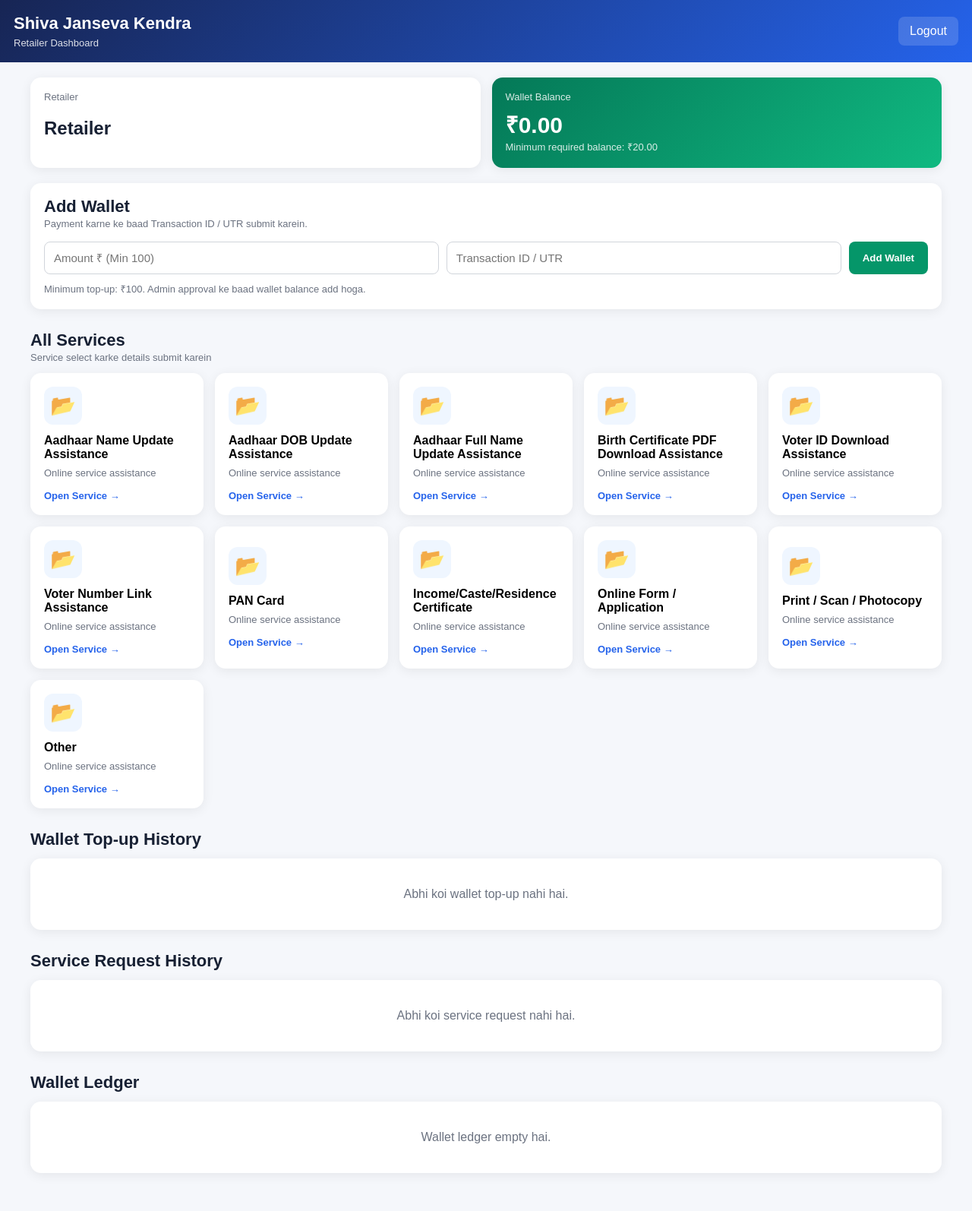
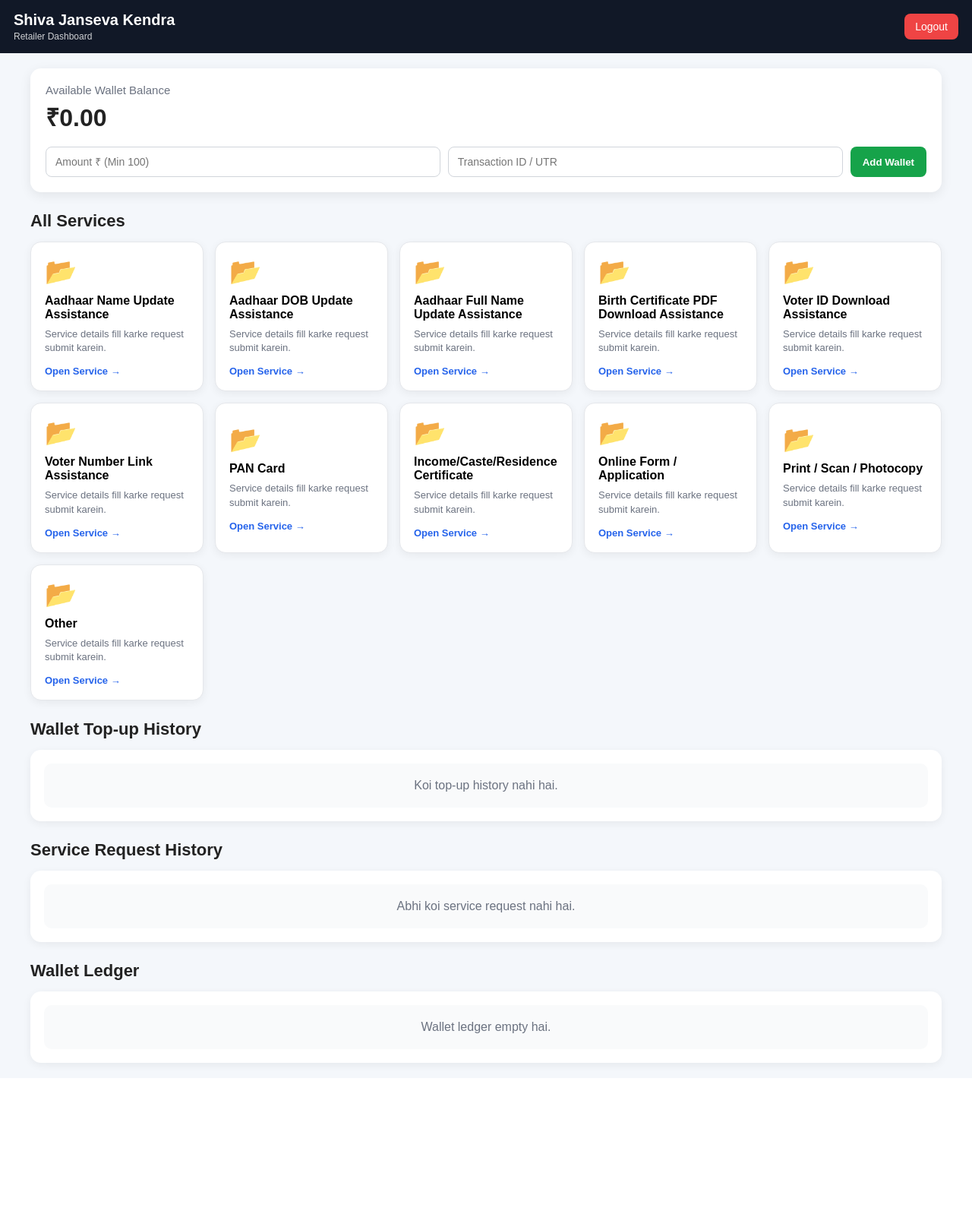
Before and after one commit to toprohitcybercafe-commits/shiava-janseva-kendra, a Flask app: template templates/retailer.html in a window 1280 px wide. Shown: the whole page at 76% size. After the commit the page ends 1408 px from the top, so only its background shows below. Run offline with Flask 3, Linux system fonts and the light colour scheme; the template is opened without the code that fills it, so the values that code supplies are empty.

Commit message:
Update retailer.html

```diff
--- a/templates/retailer.html
+++ b/templates/retailer.html
@@ -13,131 +13,123 @@
         body {
             margin: 0;
             font-family: Arial, sans-serif;
-            background: #f5f7fb;
-            color: #172033;
+            background: #f4f7fb;
+            color: #222;
         }
 
-        .header {
-            background: linear-gradient(135deg, #172554, #2563eb);
+        .topbar {
+            background: #111827;
             color: white;
-            padding: 18px;
+            padding: 15px 18px;
             display: flex;
+            align-items: center;
             justify-content: space-between;
-            align-items: center;
-            gap: 15px;
+            gap: 12px;
             flex-wrap: wrap;
         }
 
-        .brand h1 {
-            margin: 0;
-            font-size: 22px;
+        .brand {
+            font-size: 20px;
+            font-weight: bold;
         }
 
-        .brand p {
-            margin: 5px 0 0;
-            opacity: .85;
-            font-size: 13px;
+        .brand small {
+            display: block;
+            font-size: 12px;
+            font-weight: normal;
+            opacity: .8;
+            margin-top: 3px;
         }
 
         .logout {
+            background: #ef4444;
             color: white;
             text-decoration: none;
-            background: rgba(255,255,255,.15);
-            padding: 10px 15px;
+            padding: 9px 14px;
             border-radius: 8px;
+            font-size: 14px;
         }
 
         .container {
-            width: 94%;
+            width: 95%;
             max-width: 1200px;
-            margin: 20px auto 50px;
+            margin: 20px auto;
         }
 
-        .grid {
-            display: grid;
-            grid-template-columns: repeat(auto-fit, minmax(220px, 1fr));
-            gap: 15px;
-            margin-bottom: 20px;
+        .flash {
+            padding: 12px 15px;
+            border-radius: 8px;
+            margin-bottom: 12px;
+            background: #e5e7eb;
         }
 
-        .card {
+        .flash.success {
+            background: #dcfce7;
+            color: #166534;
+        }
+
+        .flash.error,
+        .flash.danger {
+            background: #fee2e2;
+            color: #991b1b;
+        }
+
+        .flash.warning {
+            background: #fef3c7;
+            color: #92400e;
+        }
+
+        .wallet-card {
             background: white;
             border-radius: 14px;
-            padding: 18px;
-            box-shadow: 0 3px 15px rgba(0,0,0,.07);
+            padding: 20px;
+            box-shadow: 0 4px 15px rgba(0,0,0,.08);
+            margin-bottom: 25px;
         }
 
-        .balance-card {
-            background: linear-gradient(135deg, #047857, #10b981);
-            color: white;
+        .wallet-title {
+            font-size: 15px;
+            color: #6b7280;
         }
 
-        .balance {
-            font-size: 30px;
+        .wallet-balance {
+            font-size: 32px;
             font-weight: bold;
-            margin-top: 8px;
-        }
-
-        .muted {
-            color: #6b7280;
-            font-size: 13px;
-        }
-
-        .balance-card .muted {
-            color: rgba(255,255,255,.85);
-        }
-
-        .section-title {
-            margin: 28px 0 12px;
-        }
-
-        .section-title h2 {
-            margin: 0;
-            font-size: 22px;
-        }
-
-        .section-title span {
-            color: #6b7280;
-            font-size: 13px;
+            margin: 5px 0 18px;
         }
 
         .wallet-form {
             display: grid;
             grid-template-columns: 1fr 1fr auto;
             gap: 10px;
-            margin-top: 15px;
         }
 
         input,
         select,
         textarea {
             width: 100%;
-            padding: 12px;
+            padding: 11px 12px;
             border: 1px solid #d1d5db;
             border-radius: 8px;
-            font-size: 15px;
+            font-size: 14px;
             background: white;
         }
 
         textarea {
+            resize: vertical;
             min-height: 90px;
-            resize: vertical;
-        }
-
-        button {
-            font-family: inherit;
         }
 
         .btn {
-            border: 0;
+            border: none;
+            padding: 11px 16px;
             border-radius: 8px;
-            padding: 12px 18px;
             cursor: pointer;
             font-weight: bold;
         }
 
         .btn-green {
-            background: #059669;
+            background: #16a34a;
             color: white;
         }
 
@@ -151,38 +143,37 @@
             color: white;
         }
 
-        .services {
+        .section-title {
+            margin: 25px 0 14px;
+            font-size: 22px;
+        }
+
+        .services-grid {
             display: grid;
             grid-template-columns: repeat(auto-fit, minmax(220px, 1fr));
             gap: 15px;
         }
 
         .service-tile {
-            border: 0;
+            width: 100%;
             text-align: left;
             background: white;
+            border: 1px solid #e5e7eb;
             border-radius: 14px;
             padding: 18px;
             cursor: pointer;
-            box-shadow: 0 3px 15px rgba(0,0,0,.07);
+            box-shadow: 0 3px 12px rgba(0,0,0,.06);
             transition: .2s;
         }
 
         .service-tile:hover {
             transform: translateY(-2px);
-            box-shadow: 0 7px 22px rgba(0,0,0,.12);
+            box-shadow: 0 6px 18px rgba(0,0,0,.1);
         }
 
         .service-icon {
-            width: 50px;
-            height: 50px;
-            display: flex;
-            align-items: center;
-            justify-content: center;
-            background: #eff6ff;
-            border-radius: 12px;
-            font-size: 27px;
-            margin-bottom: 12px;
+            font-size: 34px;
+            margin-bottom: 10px;
         }
 
         .service-tile h3 {
@@ -191,37 +182,43 @@
         }
 
         .service-tile p {
-            margin: 0 0 15px;
+            margin: 0 0 14px;
             color: #6b7280;
             font-size: 13px;
+            line-height: 1.4;
         }
 
         .open {
             color: #2563eb;
+            font-size: 13px;
             font-weight: bold;
-            font-size: 13px;
         }
 
-        .table-wrap {
+        .card {
+            background: white;
+            border-radius: 14px;
+            padding: 18px;
+            box-shadow: 0 3px 12px rgba(0,0,0,.06);
+            margin-bottom: 20px;
             overflow-x: auto;
         }
 
         table {
             width: 100%;
             border-collapse: collapse;
-            min-width: 600px;
+            min-width: 650px;
         }
 
         th,
         td {
-            padding: 12px 10px;
+            padding: 11px 10px;
             border-bottom: 1px solid #e5e7eb;
             text-align: left;
-            font-size: 14px;
+            font-size: 13px;
         }
 
         th {
-            background: #f8fafc;
+            background: #f9fafb;
         }
 
         .badge {
@@ -230,104 +227,83 @@
             border-radius: 20px;
             font-size: 12px;
             font-weight: bold;
+            background: #e5e7eb;
         }
 
-        .pending {
+        .badge.success {
+            background: #dcfce7;
+            color: #166534;
+        }
+
+        .badge.pending {
             background: #fef3c7;
             color: #92400e;
         }
 
-        .success {
-            background: #d1fae5;
-            color: #065f46;
-        }
-
-        .rejected {
+        .badge.rejected {
             background: #fee2e2;
             color: #991b1b;
         }
 
-        .flash {
-            padding: 12px 15px;
-            border-radius: 8px;
-            margin-bottom: 10px;
-            background: #eff6ff;
-            color: #1e40af;
-        }
-
-        .flash.error {
-            background: #fee2e2;
-            color: #991b1b;
-        }
-
-        .flash.success {
-            background: #d1fae5;
-            color: #065f46;
-        }
-
-        .empty {
-            padding: 20px;
-            text-align: center;
-            color: #6b7280;
-        }
-
-        /* MODAL */
-
         .modal {
             display: none;
             position: fixed;
+            inset: 0;
+            background: rgba(0,0,0,.6);
             z-index: 9999;
-            inset: 0;
-            background: rgba(0,0,0,.65);
             padding: 15px;
             overflow-y: auto;
         }
 
-        .modal-box {
-            background: white;
-            max-width: 600px;
-            margin: 30px auto;
-            border-radius: 16px;
-            overflow: hidden;
-            box-shadow: 0 15px 50px rgba(0,0,0,.25);
+        .modal.show {
+            display: flex;
+            align-items: center;
+            justify-content: center;
         }
 
-        .modal-head {
-            background: linear-gradient(135deg, #172554, #2563eb);
-            color: white;
-            padding: 17px;
+        .modal-box {
+            width: 100%;
+            max-width: 650px;
+            background: white;
+            border-radius: 16px;
+            padding: 20px;
+            position: relative;
+            max-height: 95vh;
+            overflow-y: auto;
+        }
+
+        .modal-header {
             display: flex;
             justify-content: space-between;
             align-items: center;
             gap: 10px;
+            margin-bottom: 18px;
         }
 
-        .modal-head h2 {
+        .modal-header h2 {
             margin: 0;
-            font-size: 18px;
+            font-size: 20px;
         }
 
         .close {
-            border: 0;
-            background: transparent;
-            color: white;
-            font-size: 28px;
+            width: 35px;
+            height: 35px;
+            border: none;
+            border-radius: 50%;
+            background: #f3f4f6;
+            font-size: 20px;
             cursor: pointer;
         }
 
-        .modal-body {
-            padding: 18px;
-        }
-
         .form-group {
-            margin-bottom: 13px;
+            margin-bottom: 14px;
         }
 
         .form-group label {
             display: block;
-            margin-bottom: 6px;
             font-weight: bold;
             font-size: 13px;
+            margin-bottom: 6px;
         }
 
         .required {
@@ -336,30 +312,26 @@
 
         .charge-box {
             background: #eff6ff;
-            border-radius: 10px;
+            border: 1px solid #bfdbfe;
             padding: 12px;
+            border-radius: 8px;
             margin: 15px 0;
+            color: #1e40af;
+            font-weight: bold;
         }
 
-        .submit-service {
-            width: 100%;
-            padding: 13px;
-            border: 0;
-            border-radius: 9px;
-            background: #2563eb;
-            color: white;
-            font-size: 16px;
-            font-weight: bold;
-            cursor: pointer;
+        .empty {
+            padding: 20px;
+            text-align: center;
+            color: #6b7280;
+            background: #f9fafb;
+            border-radius: 10px;
         }
 
-        .warning {
-            background: #fff7ed;
-            color: #9a3412;
-            border-radius: 8px;
-            padding: 10px;
-            margin-bottom: 12px;
-            font-size: 13px;
+        .actions {
+            display: flex;
+            gap: 8px;
+            flex-wrap: wrap;
         }
 
         @media (max-width: 700px) {
@@ -384,19 +352,17 @@
 
 <body>
 
-<header class="header">
+<header class="topbar">
     <div class="brand">
-        <h1>Shiva Janseva Kendra</h1>
-        <p>Retailer Dashboard</p>
+        Shiva Janseva Kendra
+        <small>Retailer Dashboard</small>
     </div>
 
-    <a class="logout" href="/logout">Logout</a>
+    <a href="/logout" class="logout">Logout</a>
 </header>
 
+<main class="container">
 
-<div class="container">
-
-    <!-- FLASH MESSAGES -->
     {% with messages = get_flashed_messages(with_categories=true) %}
         {% if messages %}
             {% for category, message in messages %}
@@ -407,53 +373,17 @@
         {% endif %}
     {% endwith %}
 
+    <!-- WALLET -->
+    <section class="wallet-card">
+        <div class="wallet-title">Available Wallet Balance</div>
 
-    <!-- RETAILER + WALLET -->
-    <div class="grid">
-
-        <div class="card">
-            <div class="muted">Retailer</div>
-
-            <h2>
-                {{ retailer.name or retailer.username or "Retailer" }}
-            </h2>
-
-            {% if retailer.mobile %}
-                <div class="muted">
-                    Mobile: {{ retailer.mobile }}
-                </div>
-            {% endif %}
+        <div class="wallet-balance">
+            ₹{{ "%.2f"|format(retailer.wallet|float) }}
         </div>
 
-
-        <div class="card balance-card">
-
-            <div class="muted">
-                Wallet Balance
-            </div>
-
-            <div class="balance">
-                ₹{{ "%.2f"|format(retailer.wallet_balance|float) }}
-            </div>
-
-            <div class="muted">
-                Minimum required balance: ₹{{ "%.2f"|format(min_required_balance|float) }}
-            </div>
-
-        </div>
-
-    </div>
-
-
-    <!-- ADD WALLET -->
-    <div class="card">
-
-        <div class="section-title" style="margin-top:0;">
-            <h2>Add Wallet</h2>
-            <span>Payment karne ke baad Transaction ID / UTR submit karein.</span>
-        </div>
-
-        <form method="POST" action="/retailer/topup" class="wallet-form">
+        <form method="POST"
+              action="/retailer/topup"
+              class="wallet-form">
 
             <input
                 type="number"
@@ -475,25 +405,15 @@
             <button type="submit" class="btn btn-green">
                 Add Wallet
             </button>
-
         </form>
-
-        <div class="muted" style="margin-top:10px;">
-            Minimum top-up: ₹{{ min_topup|int }}.
-            Admin approval ke baad wallet balance add hoga.
-        </div>
-
-    </div>
-
+    </section>
 
     <!-- SERVICES -->
-    <div class="section-title">
-        <h2>All Services</h2>
-        <span>Service select karke details submit karein</span>
-    </div>
+    <h2 class="section-title">All Services</h2>
 
+    <section class="services-grid">
 
-    <section class="services">
+        {% if services %}
 
             {% for s in services %}
 
@@ -504,18 +424,18 @@
                 >
 
                     <div class="service-icon">
-
                         {% if service_icons and s in service_icons %}
                             {{ service_icons[s] }}
                         {% else %}
                             📂
                         {% endif %}
-
                     </div>
 
                     <h3>{{ s }}</h3>
 
-            <p>Online service assistance</p>
+                    <p>
+                        Service details fill karke request submit karein.
+                    </p>
 
                     <span class="open">
                         Open Service →
@@ -525,22 +445,24 @@
 
             {% endfor %}
 
+        {% else %}
+
+            <div class="empty">
+                Abhi koi service available nahi hai.
+            </div>
+
+        {% endif %}
+
     </section>
 
-
     <!-- TOPUP HISTORY -->
-    <div class="section-title">
-        <h2>Wallet Top-up History</h2>
-    </div>
+    <h2 class="section-title">Wallet Top-up History</h2>
 
     <div class="card">
 
         {% if topups %}
 
-        <div class="table-wrap">
-
             <table>
-
                 <thead>
                     <tr>
                         <th>ID</th>
@@ -570,105 +489,94 @@
                             </td>
 
                             <td>
-
-                            {% if t.status == "Approved" or t.status == "Success" %}
-
+                                {% if t.status == "Approved" %}
                                     <span class="badge success">
-                                    {{ t.status }}
+                                        Approved
                                     </span>
 
                                 {% elif t.status == "Rejected" %}
-
                                     <span class="badge rejected">
-                                    {{ t.status }}
+                                        Rejected
                                     </span>
 
                                 {% else %}
-
                                     <span class="badge pending">
-                                    {{ t.status }}
+                                        Pending
                                     </span>
-
                                 {% endif %}
-
                             </td>
 
                             <td>
                                 {{ t.created_at }}
                             </td>
-
                         </tr>
 
                     {% endfor %}
 
                 </tbody>
-
             </table>
-
-        </div>
 
         {% else %}
 
             <div class="empty">
-                Abhi koi wallet top-up nahi hai.
+                Koi top-up history nahi hai.
             </div>
 
         {% endif %}
 
     </div>
 
-
     <!-- SERVICE REQUEST HISTORY -->
-    <div class="section-title">
-        <h2>Service Request History</h2>
-    </div>
+    <h2 class="section-title">Service Request History</h2>
 
     <div class="card">
 
         {% if requests %}
 
-        <div class="table-wrap">
-
             <table>
-
                 <thead>
                     <tr>
                         <th>ID</th>
                         <th>Service</th>
                         <th>Customer</th>
+                        <th>Mobile</th>
                         <th>Status</th>
                         <th>Date</th>
-                        <th>File</th>
+                        <th>Action</th>
                     </tr>
                 </thead>
 
                 <tbody>
 
-                    {% for r in requests %}
+                    {% for req in requests %}
 
                         <tr>
 
                             <td>
-                            #{{ r.id }}
+                                {{ req.id }}
                             </td>
 
                             <td>
-                            {{ r.service }}
+                                {{ req.service }}
                             </td>
 
                             <td>
-                            {{ r.customer_name }}
+                                {{ req.customer_name }}
+                            </td>
+
+                            <td>
+                                {{ req.mobile }}
                             </td>
 
                             <td>
 
-                            {% if r.status == "Success" %}
+                                {% if req.status == "Success" %}
 
                                     <span class="badge success">
                                         Success
                                     </span>
 
-                            {% elif r.status == "Rejected" %}
+                                {% elif req.status == "Rejected" %}
 
                                     <span class="badge rejected">
                                         Rejected
@@ -685,17 +593,17 @@
                             </td>
 
                             <td>
-                            {{ r.created_at }}
+                                {{ req.created_at }}
                             </td>
 
                             <td>
 
-                            {% if r.status == "Success" %}
+                                {% if req.status == "Success" %}
 
                                     <a
+                                        href="/retailer/request/{{ req.id }}/download"
                                         class="btn btn-blue"
-                                    style="display:inline-block;padding:7px 10px;text-decoration:none;"
-                                    href="/retailer/request/{{ r.id }}/download"
+                                        style="display:inline-block;text-decoration:none;padding:7px 10px;font-size:12px;"
                                     >
                                         Download PDF
                                     </a>
@@ -728,26 +633,20 @@
 
     </div>
 
-
     <!-- WALLET LEDGER -->
-    <div class="section-title">
-        <h2>Wallet Ledger</h2>
-    </div>
+    <h2 class="section-title">Wallet Ledger</h2>
 
     <div class="card">
 
         {% if ledger %}
 
-        <div class="table-wrap">
-
             <table>
-
                 <thead>
                     <tr>
                         <th>Date</th>
-                        <th>Type</th>
                         <th>Description</th>
                         <th>Amount</th>
+                        <th>Balance</th>
                     </tr>
                 </thead>
 
@@ -888,3 +771,64 @@
                 >
 
             </div>
+
+            <!-- DYNAMIC FIELDS -->
+            <div id="dynamicFields"></div>
+
+            <!-- MESSAGE -->
+            <div class="form-group">
+
+                <label>
+                    Additional Message
+                </label>
+
+                <textarea
+                    name="message"
+                    id="message"
+                    placeholder="Agar koi extra information hai to yahan likhein..."
+                ></textarea>
+
+            </div>
+
+            <div class="charge-box">
+                Service charge:
+                <span id="chargeText">₹0.00</span>
+            </div>
+
+            <button
+                type="submit"
+                class="btn btn-green"
+                style="width:100%;"
+            >
+                Submit Service Request
+            </button>
+
+        </form>
+
+    </div>
+
+</div>
+
+
+<script>
+
+    /*
+     * Backend se service fields aa rahe hain.
+     */
+    const serviceFields = {{ service_fields|tojson|safe }};
+
+    /*
+     * Backend ke service charges.
+     */
+    const serviceCharges = {};
+
+    {% for sc in service_charges %}
+        serviceCharges[{{ sc.service|tojson|safe }}] =
+            Number({{ sc.charge|default(0)|tojson|safe }});
+    {% endfor %}
+
+
+    /*
+     * Indian states list
+     */
+    const states =
```
Also changed, not shown: other parts of templates/retailer.html (+21 -47 lines). Lines whose indentation alone changed are shown as unchanged.
